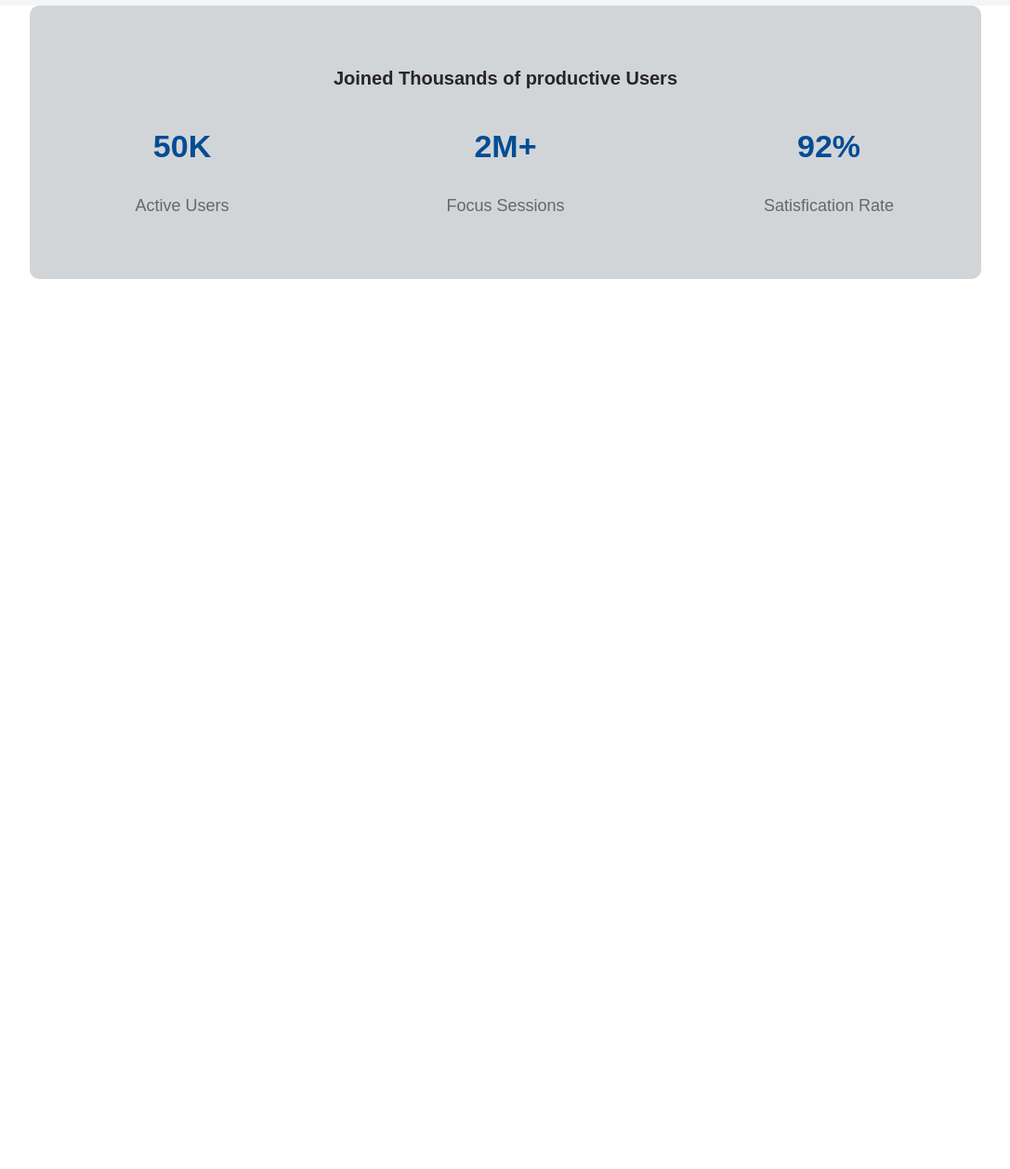
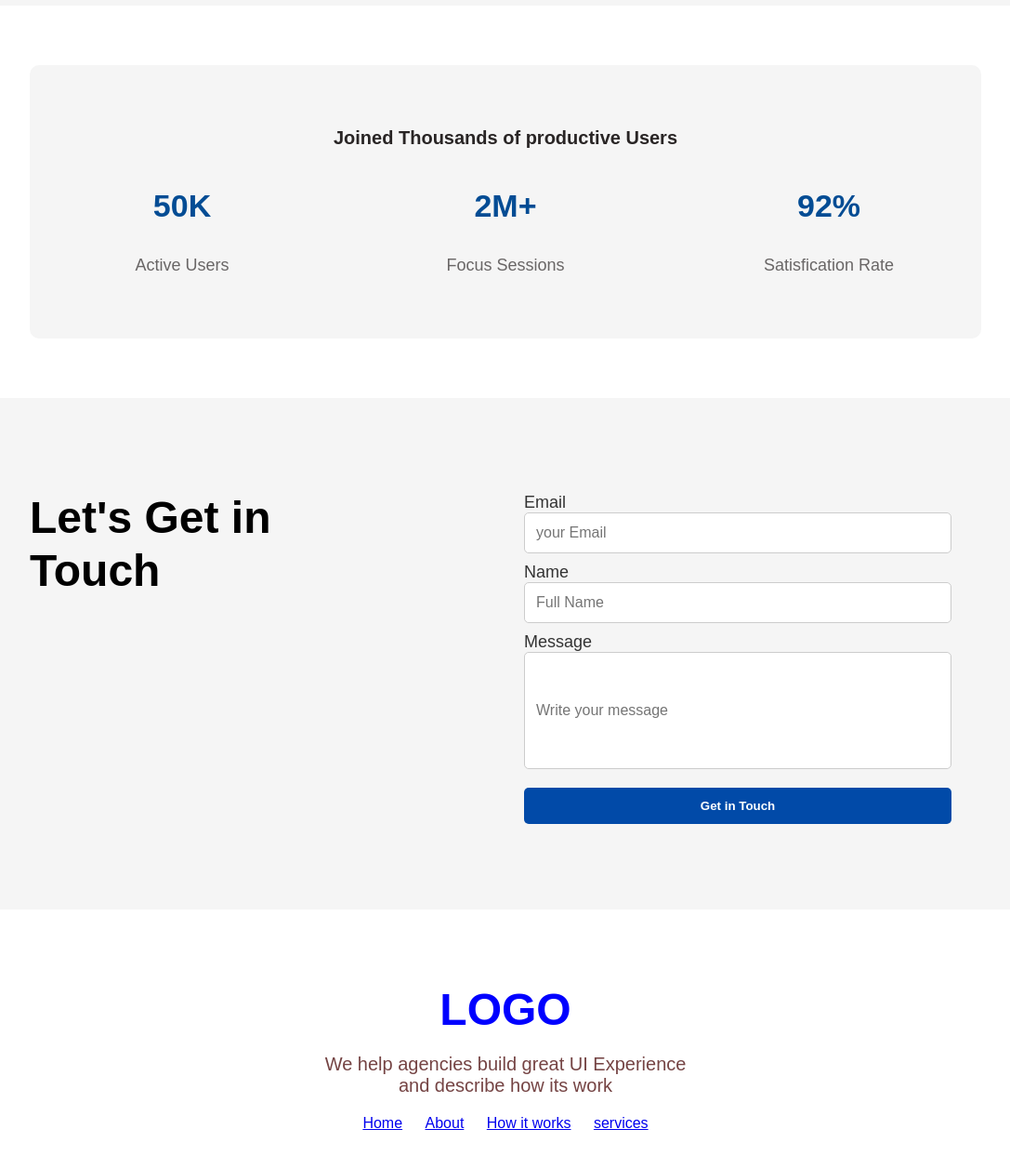
Before and after one commit to abdullah66969/first-assainment-repo, a plain HTML site: page assainment01.html in a window 1280 px wide. Shown: the part 1057-2314 px from the top of the page at 93% size, without its empty margins (96-1183 px from the left). Before the commit the page ends 1357 px from the top, so only its background shows below. Drawn offline with Linux system fonts and the light colour scheme.

Commit message:
lets get in touch and footer section

```diff
--- a/assainment.css
+++ b/assainment.css
@@ -25,6 +25,7 @@ body {
     border: none;
     border-radius: 5px;
     font-weight: bold;
+    cursor: pointer;
 }
 
 /* banner */
@@ -44,6 +45,7 @@ body {
     color: white;
     border: none;
     border-radius: 7px;
+    cursor: pointer;
 }
 
 .nb-section {
@@ -84,6 +86,7 @@ body {
     border: none;
     font-size: 16px;
     border-radius: 6px;
+    cursor: pointer;
 }
 
 .action-right img {
@@ -95,11 +98,12 @@ body {
 }
 
 .stats-section {
-    background-color: #d2d5d8;
+    background-color: whitesmoke;
     text-align: center;
     padding: 50px 20px;
-    margin: 0% 10% 0% 10%;
+    margin: 5% 10% 5% 10%;
     border-radius: 10px;
+    background-size: 100%;
 }
 
 .stats-section h2 {
@@ -131,3 +135,92 @@ body {
     font-size: 18px;
     color: #696666;
 }
+
+/* lets get in touch sec */
+.get-touch {
+    display: flex;
+    justify-content: space-between;
+    align-items: flex-start;
+    gap: 40px;
+    padding: 60px 10%;
+    background-color: whitesmoke;
+    flex-wrap: wrap;
+}
+
+.contact-text {
+    flex: 1;
+
+}
+
+.contact-text h2 {
+    font-size: 48px;
+    font-weight: bold;
+    line-height: 1.2;
+}
+
+.contact-form {
+    flex: 1;
+    padding: 32px;
+    border-radius: 5px;
+    box-shadow: 0 4px 20px rgba(red, green, blue, alpha);
+}
+
+.contact-form form {
+    display: flex;
+    flex-direction: column;
+}
+
+.contact-form label {
+    margin-top: 10px;
+    font-size: 18px;
+    color: #333;
+}
+
+.contact-form input {
+    padding: 12px;
+    margin-top: 5pdx;
+    border: 1px solid #ccc;
+    border-radius: 5px;
+    font-size: 16px;
+}
+
+#message {
+    min-height: 100px;
+}
+
+.contact-form button {
+    margin-top: 20px;
+    padding: 12px;
+    background-color: #014aa8;
+    color: white;
+    font-weight: bold;
+    border: none;
+    border-radius: 5px;
+    cursor: pointer;
+}
+
+.footer {
+    text-align: center;
+    padding: 40px 20px;
+    background-color: white
+}
+
+.footer h2 {
+    color: blue;
+    font-size: 48px;
+    font-weight: bold;
+    margin-bottom: 10px;
+}
+
+footer p {
+    font-size: 20px;
+    margin-bottom: 20px;
+    font-style: normal;
+    color: rgb(117, 68, 68);
+
+}
+
+.footer-links a {
+    margin: 0px 10px;
+    text-decoration: underline;
+}
--- a/assainment01.html
+++ b/assainment01.html
@@ -59,6 +59,40 @@
             </div>
     </section>
 
+    <!-- lets get in touch section -->
+    <section class="get-touch">
+        <div class="contact-text">
+            <h2>Let's Get in <br>Touch</h2>
+        </div>
+        <div class="contact-form">
+            <form>
+                <label for="email">Email</label>
+                <input type="email" id="email" placeholder="your Email">
+
+                <label for="name">Name</label>
+                <input type="text" id="name" placeholder="Full Name">
+
+                <label for="message">Message</label>
+                <input type="text" id="message" placeholder="Write your message">
+
+                <button type="submit">Get in Touch</button>
+            </form>
+        </div>
+    </section>
+    <!-- footer section -->
+    <footer class="footer">
+        <h2>LOGO</h2>
+        <p>We help agencies build great UI Experience <br>and describe how its work
+        </p>
+        <div class="footer-links">
+            <a href="###">Home</a>
+            <a href="###">About</a>
+            <a href="###">How it works</a>
+            <a href="###">services</a>
+
+        </div>
+    </footer>
+
 
 
 
```
